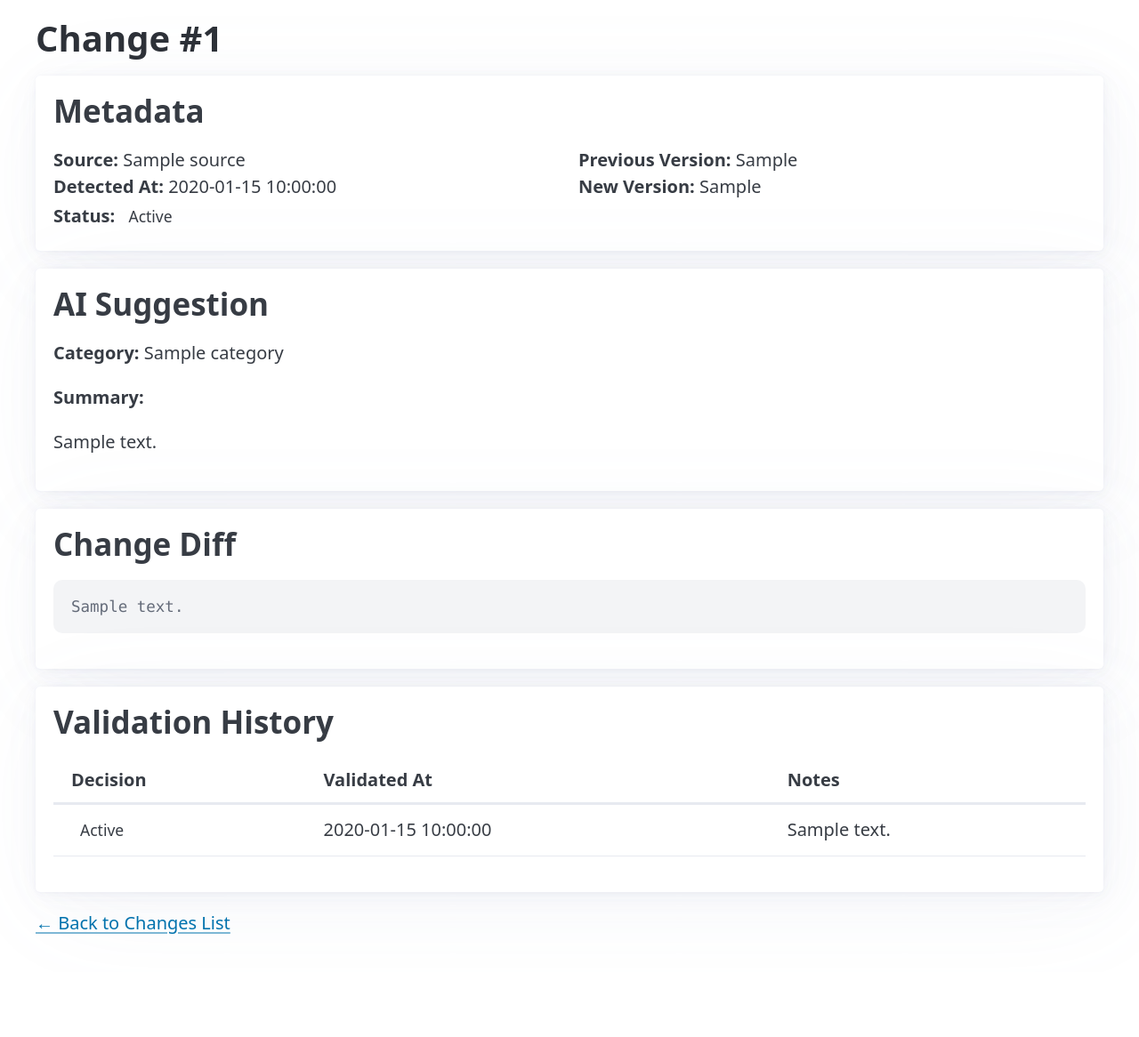
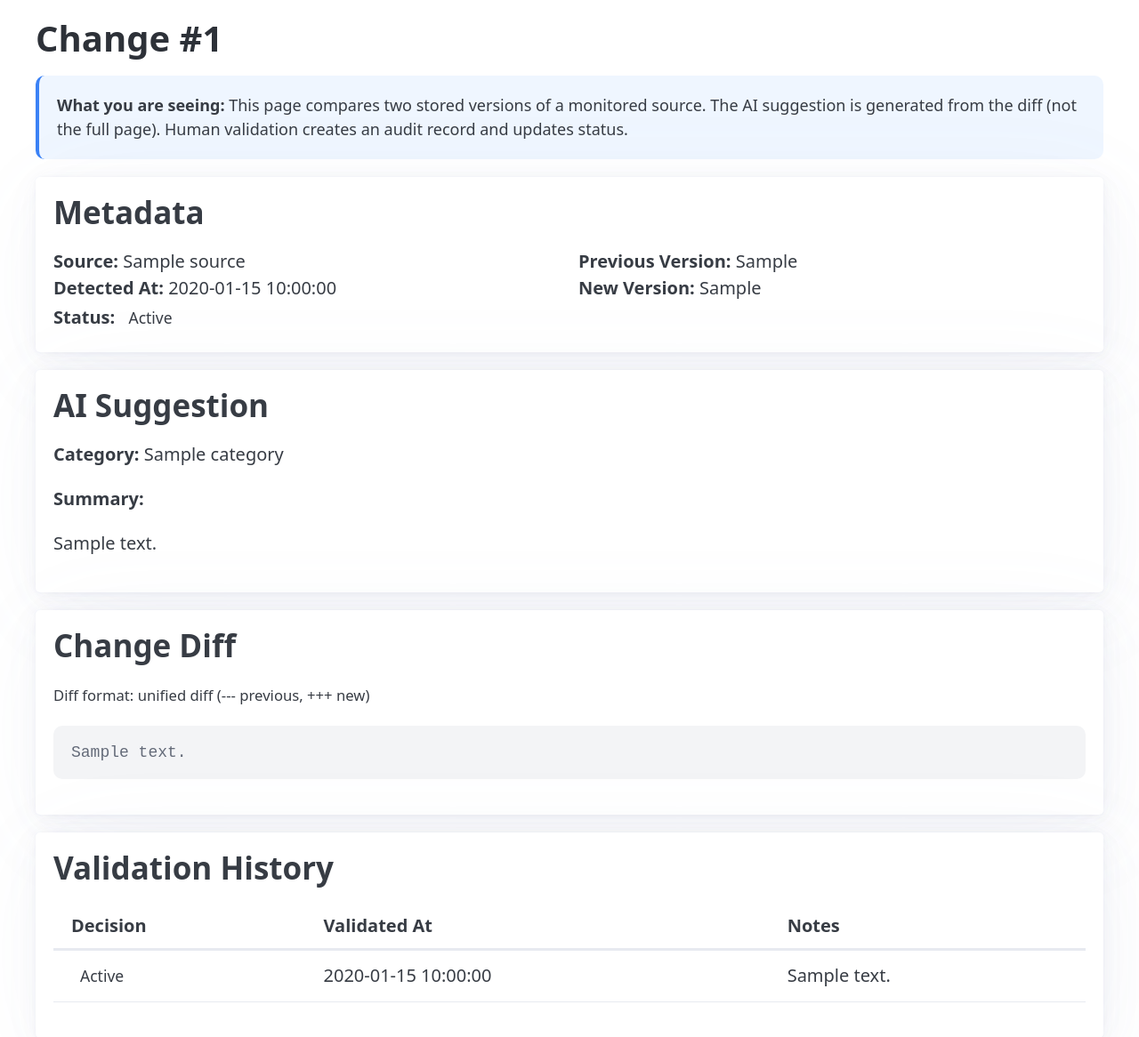
Before and after one commit to GabriellaDev/offsight-regulatory-intelligence, a FastAPI app: page /ui/changes/1 in a window 1280 px wide. Shown: the part 70-1236 px from the top of the page at 89% size. Before the commit the page ends 1163 px from the top, so only its background shows below. Run offline with FastAPI, Linux system fonts and the light colour scheme; tables that the repository leaves empty hold one stand-in row (Sample ...); some libraries are stand-ins or nearby versions.

Commit message:
visual improvements

```diff
--- a/src/offsight/ui/templates/base.html
+++ b/src/offsight/ui/templates/base.html
@@ -20,6 +20,25 @@
         .status-rejected { background-color: #fee2e2; color: #991b1b; }
         .message-success { background-color: #d1fae5; color: #065f46; padding: 1rem; border-radius: 0.5rem; margin: 1rem 0; }
         .message-error { background-color: #fee2e2; color: #991b1b; padding: 1rem; border-radius: 0.5rem; margin: 1rem 0; }
+        .info-box {
+            background-color: #eff6ff;
+            border-left: 4px solid #3b82f6;
+            padding: 1rem;
+            border-radius: 0.5rem;
+            margin: 1rem 0;
+            font-size: 0.9rem;
+        }
+        .diff-box pre {
+            overflow-x: auto;
+            background-color: #f3f4f6;
+            padding: 1rem;
+            border-radius: 0.5rem;
+            font-family: 'Courier New', monospace;
+            font-size: 0.9rem;
+            white-space: pre;
+            word-wrap: normal;
+            overflow-wrap: normal;
+        }
         pre { overflow-x: auto; background-color: #f3f4f6; padding: 1rem; border-radius: 0.5rem; }
         .summary-preview { max-width: 400px; overflow: hidden; text-overflow: ellipsis; white-space: nowrap; }
     </style>
--- a/src/offsight/ui/templates/change_detail.html
+++ b/src/offsight/ui/templates/change_detail.html
@@ -4,6 +4,13 @@
 
 {% block content %}
 <h1>Change #{{ change.id }}</h1>
+
+<!-- Info Box -->
+<div class="info-box">
+    <strong>What you are seeing:</strong> This page compares two stored versions of a monitored source.
+    The AI suggestion is generated from the diff (not the full page).
+    Human validation creates an audit record and updates status.
+</div>
 
 {% if error_message %}
 <div class="message-error">{{ error_message }}</div>
@@ -45,7 +52,10 @@
 <!-- Diff Content Section -->
 <article>
     <h2>Change Diff</h2>
-    <pre>{{ change.diff_content }}</pre>
+    <p><small>Diff format: unified diff (--- previous, +++ new)</small></p>
+    <div class="diff-box">
+        <pre>{{ change.diff_content }}</pre>
+    </div>
 </article>
 
 <!-- Validation Form -->
```
Also changed, not shown: src/offsight/ui/templates/changes_list.html (+13 -1 lines).
